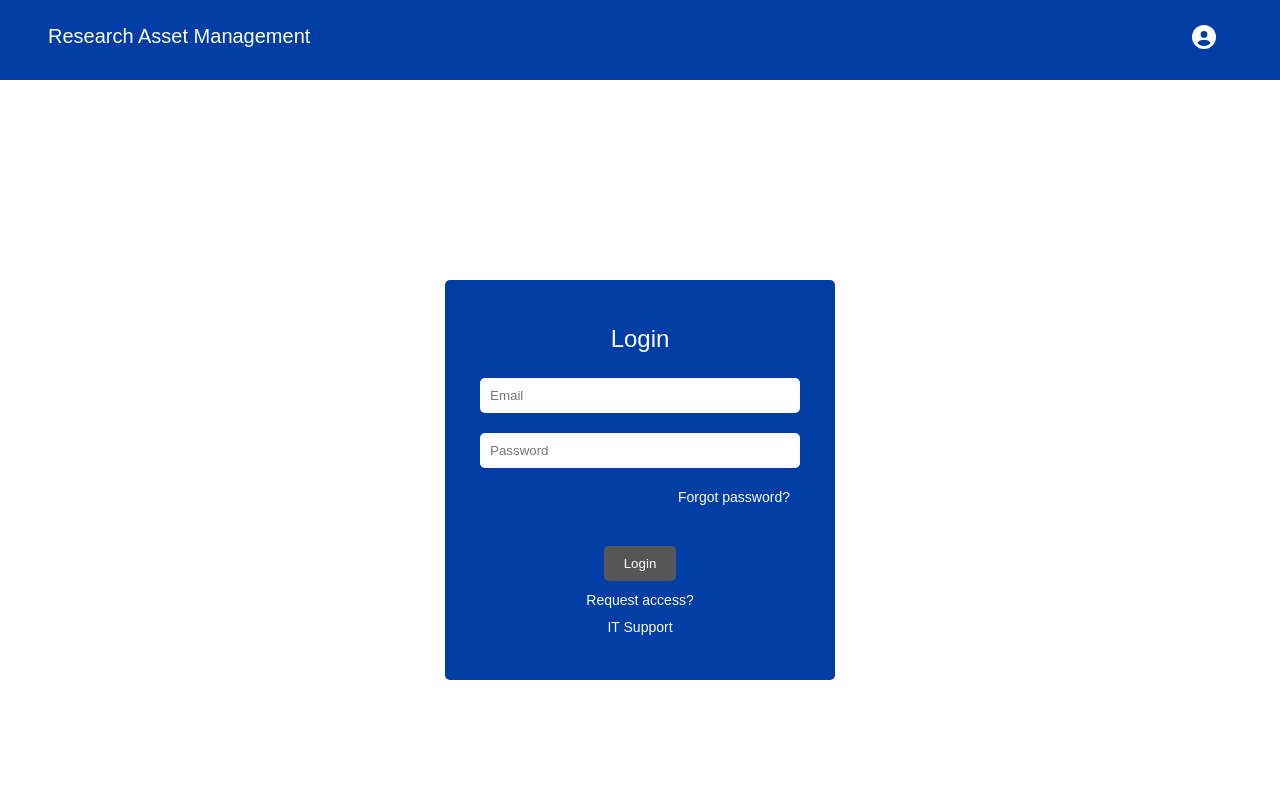
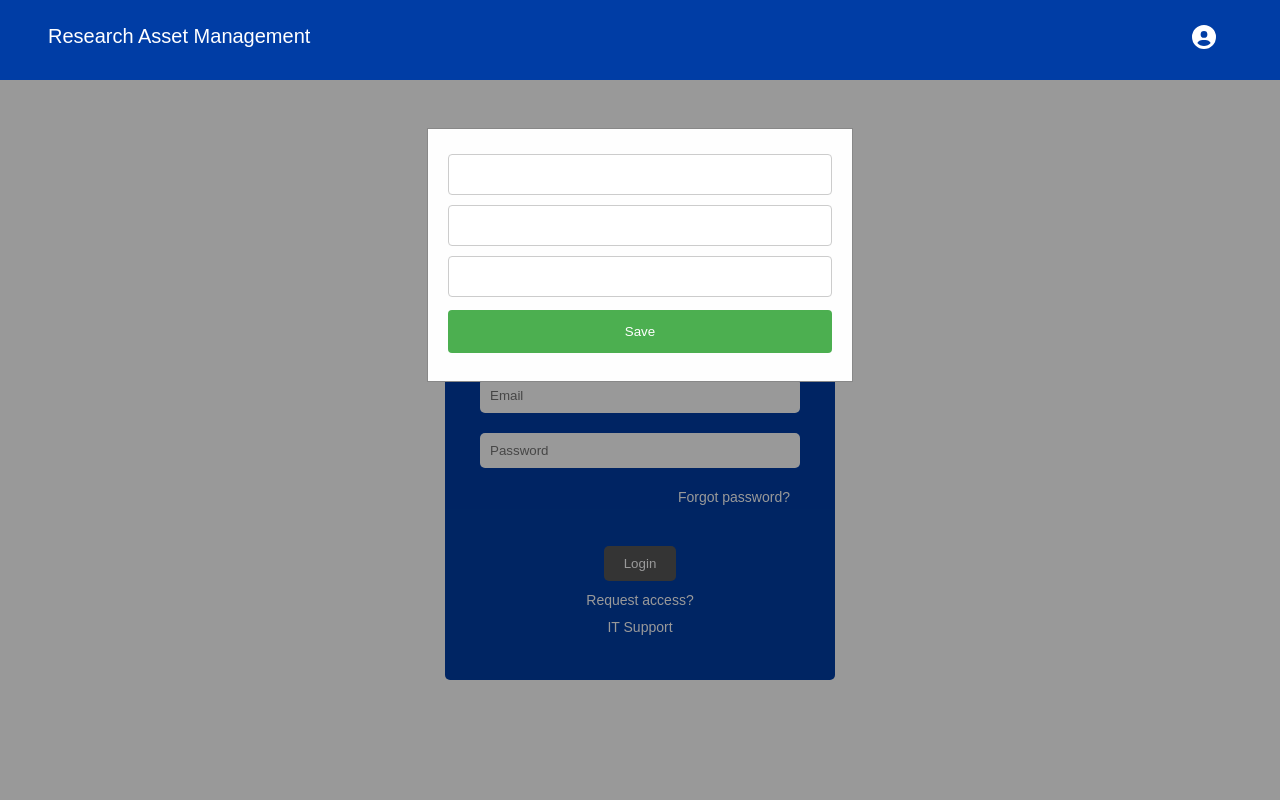
Before and after one commit to slu-csci-5030/RAM_Team_SLU, a React (Vite) app in the folder Frontend/: page / in a window 1280 px wide. Shown: the top 800 px of the page. Built offline with nearby package versions, Linux system fonts and the light colour scheme.

Commit message:
initial commit

```diff
--- /dev/null
+++ b/Frontend/src/assets/Styles/EditAsset.css
@@ -0,0 +1,66 @@
+/* src/assets/Styles/EditAsset.css */
+
+/* Edit Asset Modal */
+.edit-modal {
+    display: block;
+    position: fixed;
+    z-index: 1;
+    left: 0;
+    top: 0;
+    width: 100%;
+    height: 100%;
+    overflow: auto;
+    background-color: rgba(0, 0, 0, 0.4);
+}
+
+/* Modal Content */
+.edit-modal-content {
+    background-color: #fefefe;
+    margin: 10% auto;
+    padding: 20px;
+    border: 1px solid #888;
+    width: 30%;
+}
+
+/* Input Fields */
+.edit-asset-input {
+    width: 100%;
+    margin: 5px 0;
+    padding: 12px 20px;
+    display: inline-block;
+    border: 1px solid #ccc;
+    border-radius: 4px;
+    box-sizing: border-box;
+}
+
+/* Save Button */
+.save-asset-button {
+    background-color: #4CAF50;
+    color: white;
+    padding: 14px 20px;
+    margin: 8px 0;
+    border: none;
+    border-radius: 4px;
+    cursor: pointer;
+    width: 100%;
+}
+
+/* Save Button Hover */
+.save-asset-button:hover {
+    background-color: #45a049;
+}
+
+/* Close Button */
+.close {
+    color: #aaa;
+    float: right;
+    font-size: 28px;
+    font-weight: bold;
+}
+
+.close:hover,
+.close:focus {
+    color: black;
+    text-decoration: none;
+    cursor: pointer;
+}
--- a/Frontend/src/components/EditAsset.jsx
+++ b/Frontend/src/components/EditAsset.jsx
@@ -1,5 +1,5 @@
 import React from 'react';
-//import '../assets/Styles/EditAsset.css';
+import '../assets/Styles/EditAsset.css';
 
 function EditAsset({ asset, onEdit, onSave }) {
   const handleChange = (e) => {
@@ -13,21 +13,21 @@ function EditAsset({ asset, onEdit, onSave }) {
         <input
           type="text"
           name="assetName"
-          value={asset.assetName}
+          // value={asset.assetName}
           onChange={handleChange}
           className="edit-asset-input"
         />
         <input
           type="text"
           name="location"
-          value={asset.location}
+          // value={asset.location}
           onChange={handleChange}
           className="edit-asset-input"
         />
         <input
           type="text"
           name="quantity"
-          value={asset.quantity}
+          // value={asset.quantity}
           onChange={handleChange}
           className="edit-asset-input"
         />
--- a/Frontend/src/pages/Home.jsx
+++ b/Frontend/src/pages/Home.jsx
@@ -1,6 +1,7 @@
 import React from 'react';
 import { useHistory } from 'react-router-dom';
 import CompanyDescription from '../components/CompanyDescription';
+import EditAsset from '../components/EditAsset';
 
 function Home() {
   const history = useHistory();
@@ -12,6 +13,7 @@ function Home() {
   return (
     <body>
       <CompanyDescription onLoginButtonClick={handleLoginButtonClick} />
+      <EditAsset />
     </body>
   );
 }
```
